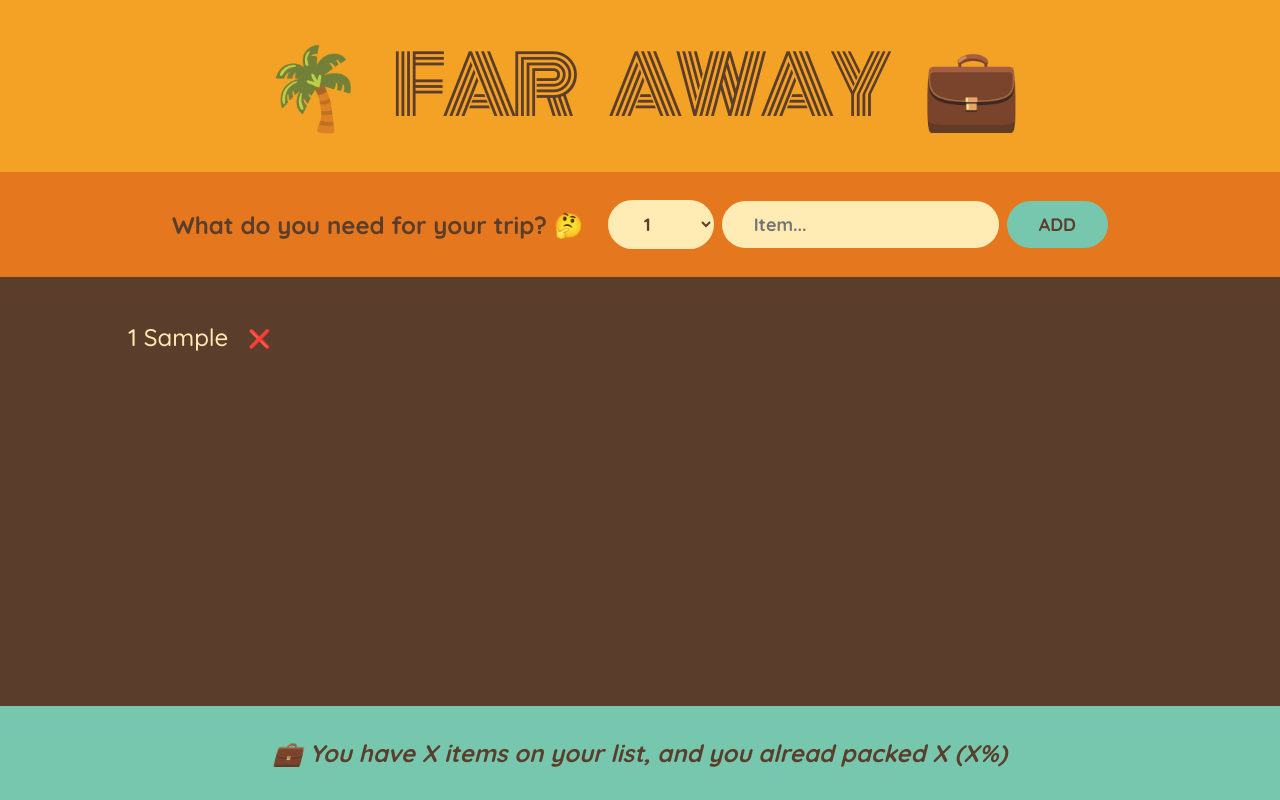
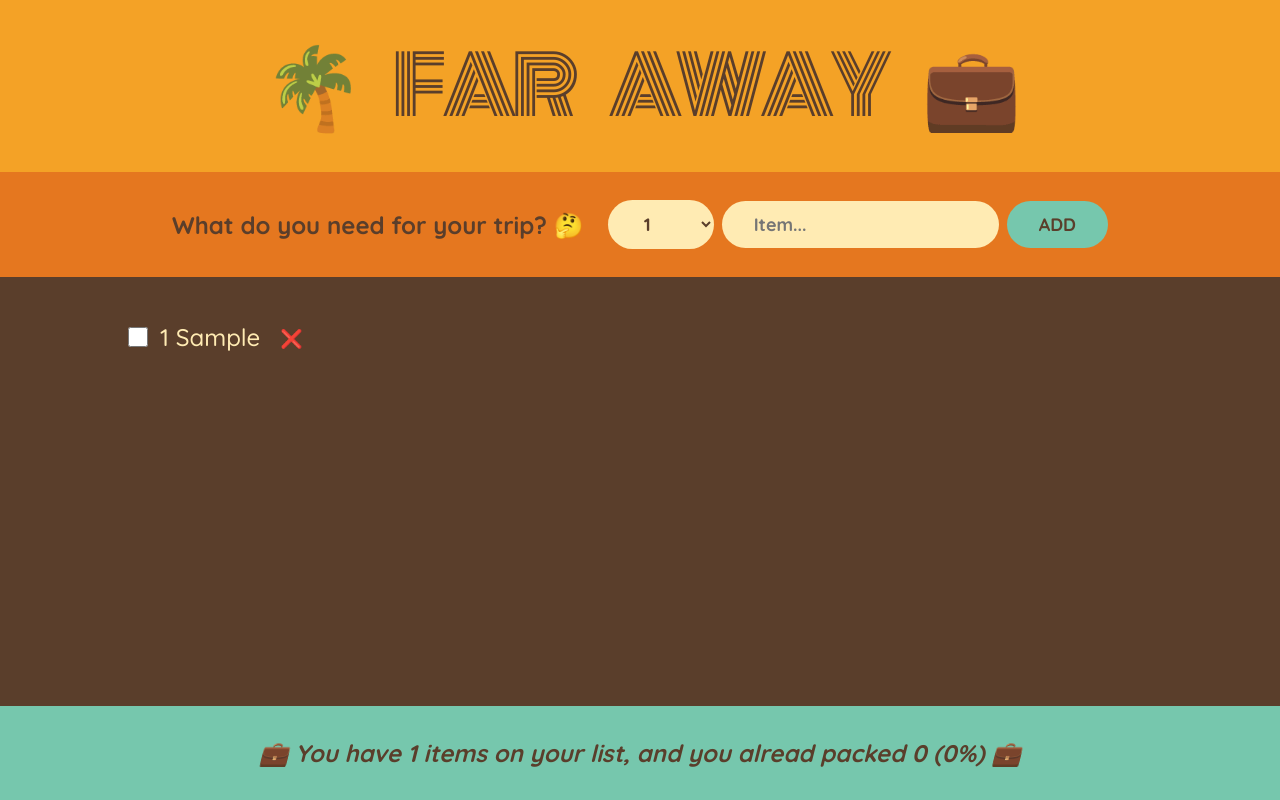
Before and after one commit to mperez132/travel-list, a React (Create React App) app: page / in a window 1280 px wide. Both pictures are taken after typing "Sample" into the empty fields and a click on the button "ADD". Built offline with nearby package versions, Linux system fonts and the light colour scheme.

Commit message:
Added updated message for packedItems

```diff
--- a/src/App.js
+++ b/src/App.js
@@ -11,12 +11,24 @@ export default function App() {
     setItems((items) => items.filter((item) => item.id !== id));
   }
 
+  function handleToggleItem(id) {
+    setItems((items) =>
+      items.map((item) =>
+        item.id === id ? { ...item, packed: !item.packed } : item
+      )
+    );
+  }
+
   return (
     <div className="app">
       <Logo />
       <Form onAddItems={handleAddItems} />
-      <PackingList items={items} onDeleteItem={handleDeleteItem} />
-      <Stats />
+      <PackingList
+        items={items}
+        onDeleteItem={handleDeleteItem}
+        onToggleItems={handleToggleItem}
+      />
+      <Stats items={items} />
     </div>
   );
 }
@@ -62,21 +74,31 @@ function Form({ onAddItems }) {
   );
 }
 
-function PackingList({ items, onDeleteItem }) {
+function PackingList({ items, onDeleteItem, onToggleItems }) {
   return (
     <div className="list">
       <ul>
         {items.map((item) => (
-          <Item item={item} onDeleteItem={onDeleteItem} key={item.id} />
+          <Item
+            item={item}
+            onDeleteItem={onDeleteItem}
+            onToggleItems={onToggleItems}
+            key={item.id}
+          />
         ))}
       </ul>
     </div>
   );
 }
 
-function Item({ item, onDeleteItem }) {
+function Item({ item, onDeleteItem, onToggleItems }) {
   return (
     <li>
+      <input
+        type="checkbox"
+        value={item.packed}
+        onChange={() => onToggleItems(item.id)}
+      />
       <span style={item.packed ? { textDecoration: "line-through" } : {}}>
         {item.quantity} {item.description}
       </span>
@@ -85,10 +107,26 @@ function Item({ item, onDeleteItem }) {
   );
 }
 
-function Stats() {
+function Stats({ items }) {
+  if (!items.length)
+    return (
+      <p className="stats">
+        <em>Start adding some items to your packing list 🚀</em>
+      </p>
+    );
+
+  const numItems = items.length;
+  const numPacked = items.filter((item) => item.packed).length;
+  const percentage = Math.round((numPacked / numItems) * 100);
   return (
     <footer className="stats">
-      <em>💼 You have X items on your list, and you alread packed X (X%)</em>
+      <em>
+        {percentage === 100
+          ? "You got everything!  Ready to go! ✈ "
+          : `💼 You have ${numItems} items on your list, and
+        you alread packed
+        ${numPacked} (${percentage}%) 💼`}
+      </em>
     </footer>
   );
 }
```
